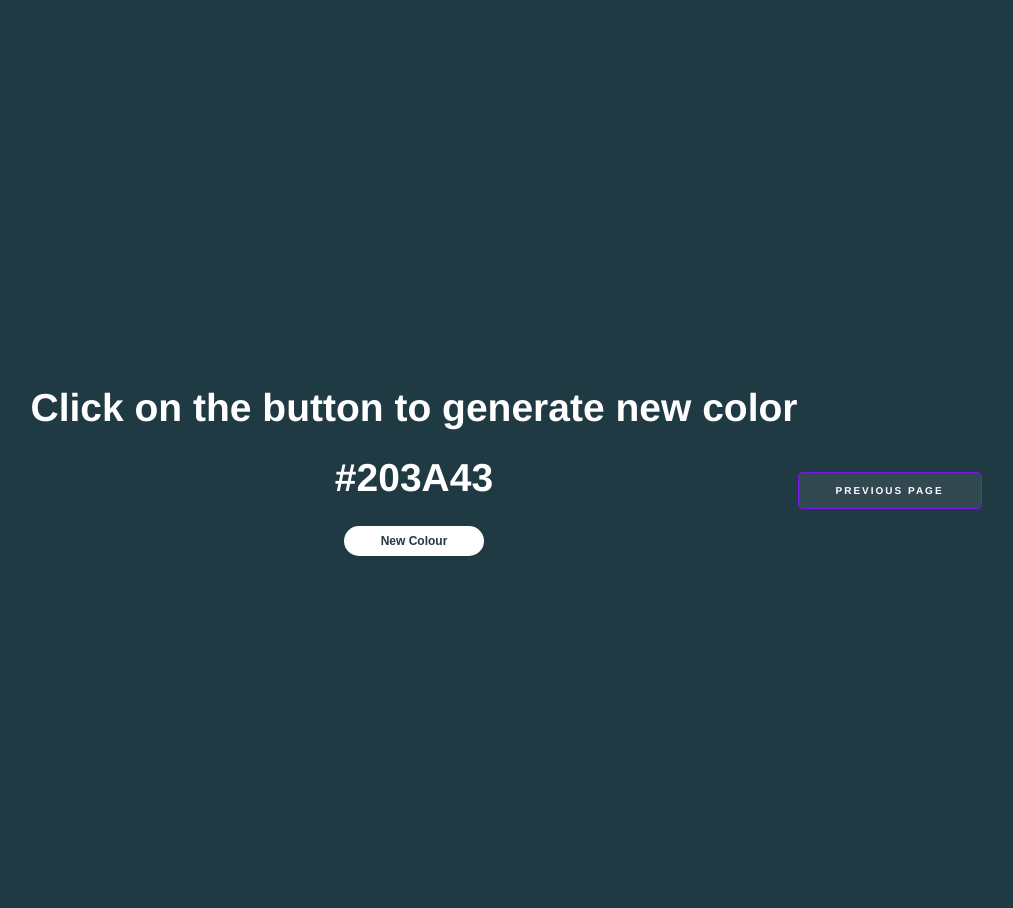
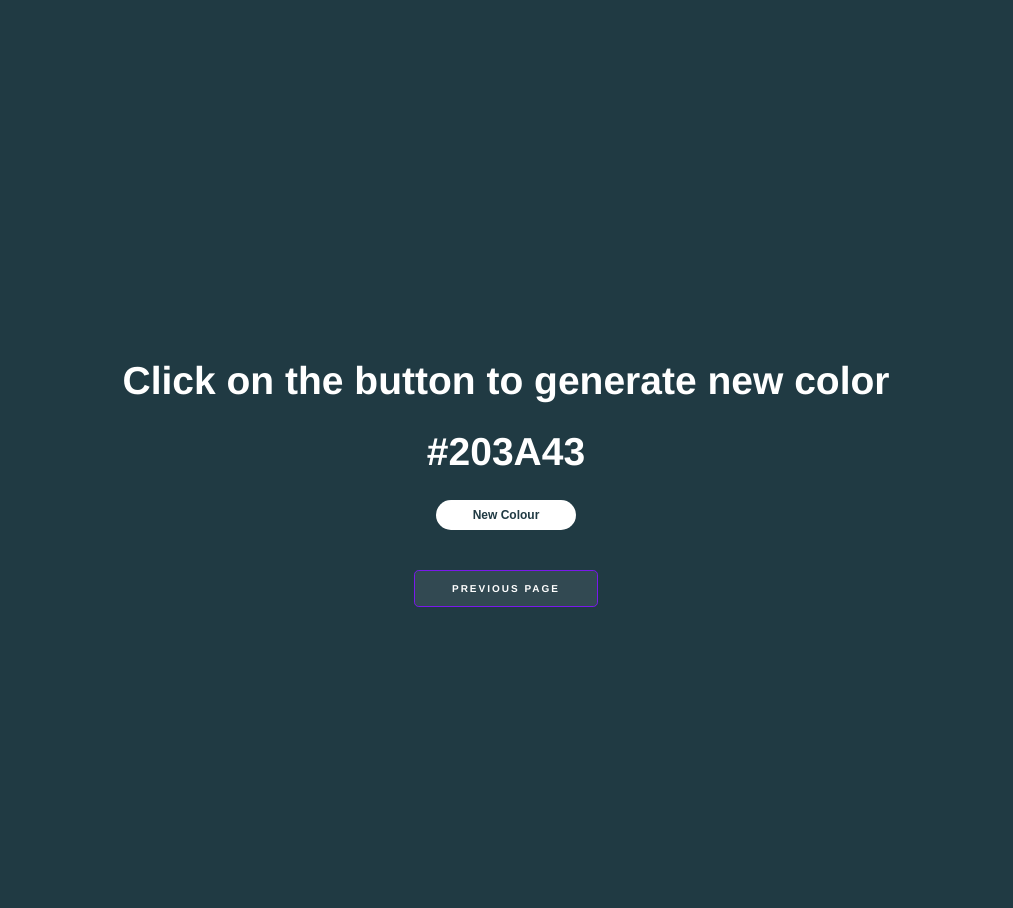
Before and after one commit to NoahJustCodding/macaroftv.github.io, a Jekyll site: the page pages/random-color/index.html, which Jekyll copies as it is, in a window 1280 px wide. Shown: the whole page, without its empty margins (142-1155 px from the left). Built offline with Jekyll 4.4.1, drawn with Linux system fonts in a browser that asks for light colours.

Commit message:
Update index.html via VSCode

```diff
--- a/pages/random-color/index.html
+++ b/pages/random-color/index.html
@@ -8,8 +8,8 @@
             <h1>Click on the button to generate new color</h1>
             <h1 id="colour">#203A43</h1>
             <button id="change">New Colour</button>
+            <a href="javascript:history.back(1)" class="btn">Previous Page</a>
         </div>
-        <a href="javascript:history.back(1)" class="btn">Previous Page</a>
         <script type="text/javascript" src="generate-color.js"></script>
     </body>
 </html>
```
